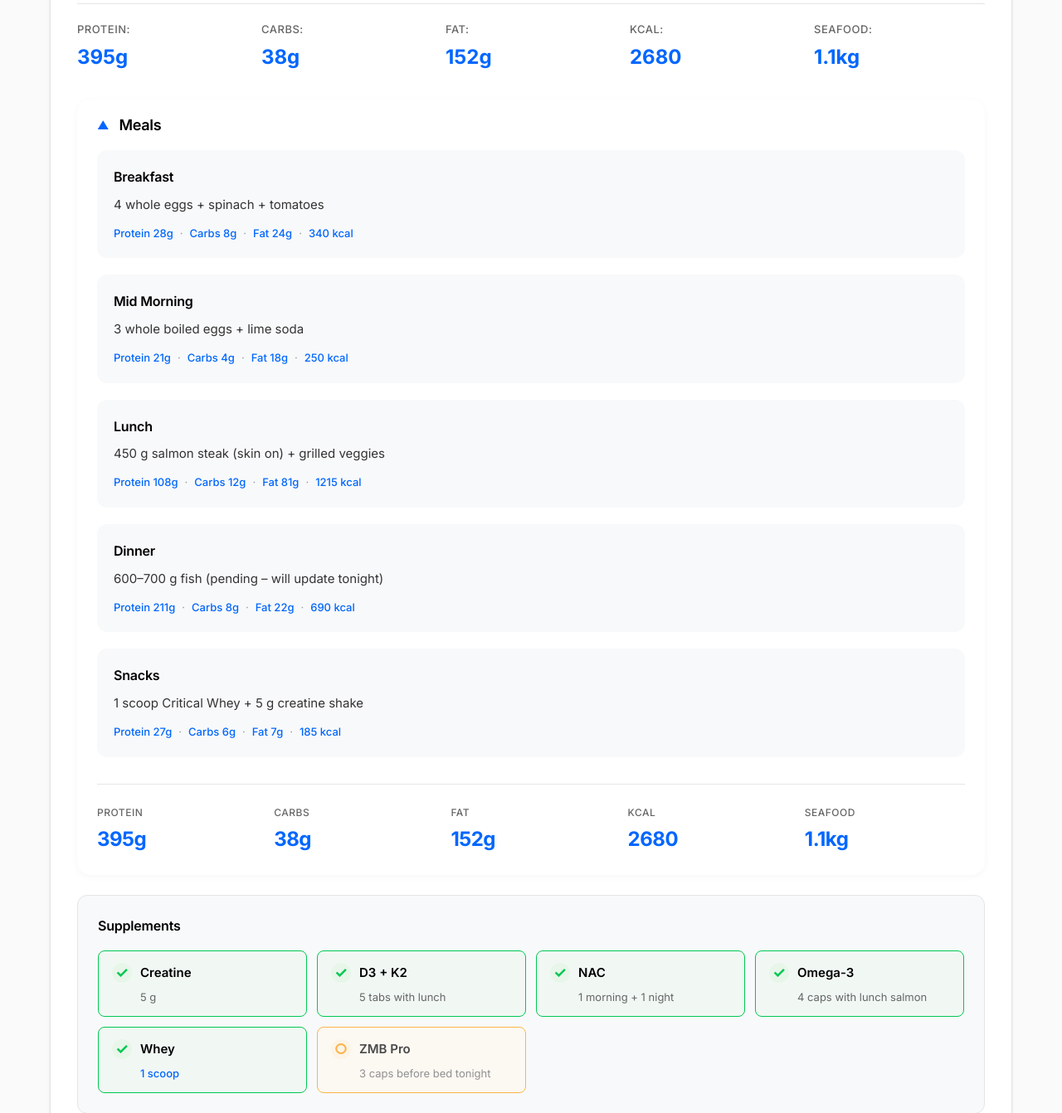
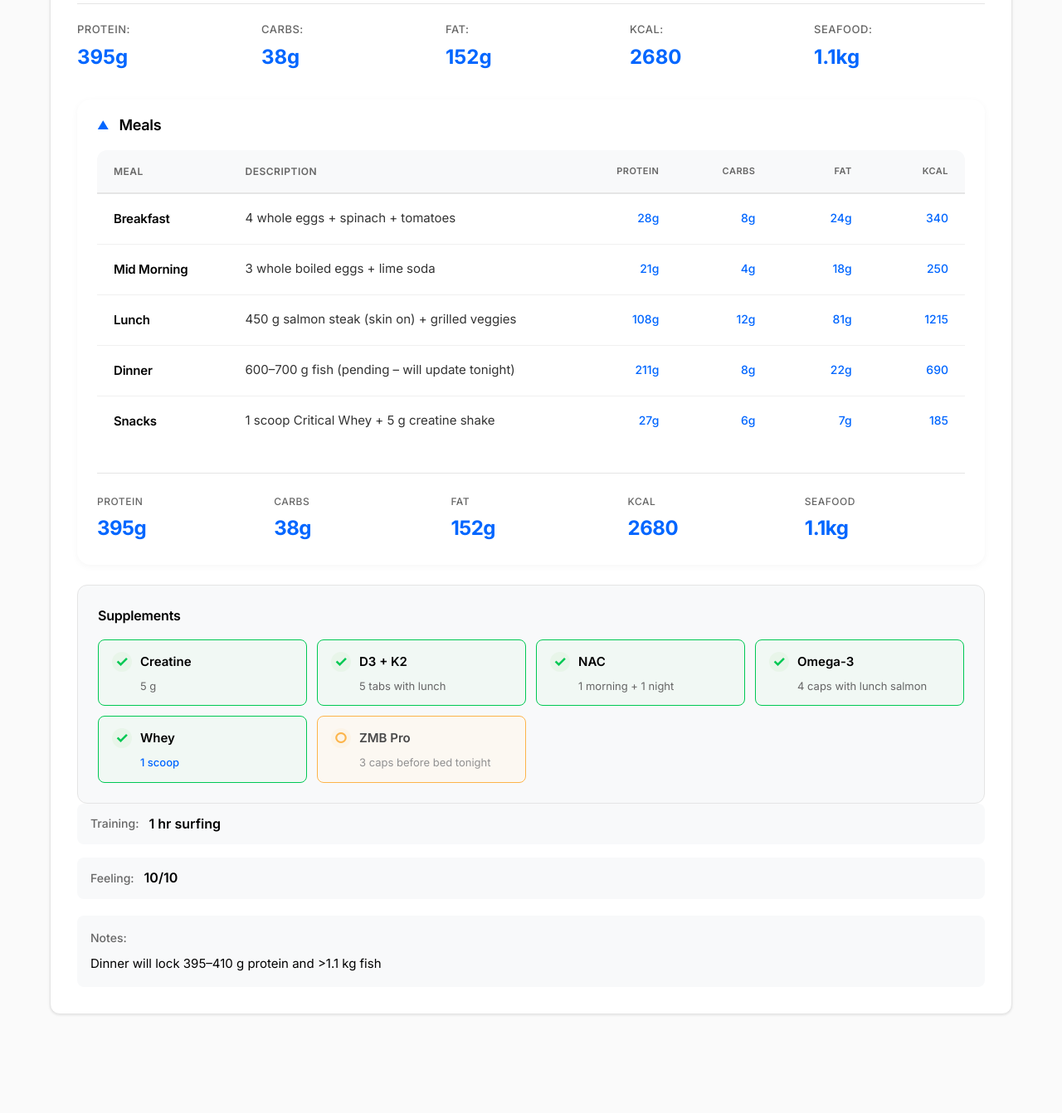
Before and after one commit to bhuram1980/transformation-dashboard, a Flask app: page / in a window 1280 px wide. Shown: the part 1252-2594 px from the top of the page at 83% size. After the commit the page ends 2476 px from the top, so only its background shows below. Run offline with Flask 3, Linux system fonts and the light colour scheme.

Commit message:
Convert meals display to clean table format

```diff
--- a/public/data/daily-logs/2025-11-21.json
+++ b/public/data/daily-logs/2025-11-21.json
@@ -25,7 +25,7 @@
     "nac":      { "taken": false, "note": "started Day 2" },
     "d3k2":     { "taken": true,  "dose": "5 tabs with lunch" },
     "zmb":      { "taken": true,  "dose": "3 caps before bed" },
-    "whey":     { "taken": false, "scoops": 0 },
+    "whey":     { "taken": true, "scoops": 1 },
     "creatine": { "taken": false }
   },
 
--- a/static/css/style.css
+++ b/static/css/style.css
@@ -567,59 +567,81 @@ body {
     padding: 0 24px 24px 24px;
 }
 
-.meals-detail-list {
-    display: flex;
-    flex-direction: column;
-    gap: 20px;
+.meals-table {
+    width: 100%;
+    border-collapse: collapse;
     margin-bottom: 32px;
+    background: #fff;
+    border-radius: 12px;
+    overflow: hidden;
 }
 
-.meal-detail-item {
-    padding: 20px;
+.meals-table thead {
     background: #f8f9fa;
-    border-radius: 12px;
-    transition: all 0.2s ease;
 }
 
-.meal-detail-item:hover {
-    background: #f0f4f8;
-    transform: translateY(-1px);
+.meals-table th {
+    padding: 16px 20px;
+    text-align: left;
+    font-size: 12px;
+    font-weight: 600;
+    color: #666;
+    text-transform: uppercase;
+    letter-spacing: 0.5px;
+    border-bottom: 2px solid #e5e5e5;
 }
 
-.meal-detail-header {
-    margin-bottom: 8px;
+.meals-table th.meal-col-name {
+    width: 15%;
+    min-width: 120px;
 }
 
-.meal-detail-name {
-    font-size: 16px;
+.meals-table th.meal-col-desc {
+    width: 40%;
+}
+
+.meals-table th.meal-col-macro {
+    width: 11%;
+    text-align: right;
+    font-size: 11px;
+}
+
+.meals-table tbody tr {
+    border-bottom: 1px solid #f0f0f0;
+    transition: background 0.15s ease;
+}
+
+.meals-table tbody tr:last-child {
+    border-bottom: none;
+}
+
+.meals-table tbody tr:hover {
+    background: #f8f9fa;
+}
+
+.meals-table td {
+    padding: 18px 20px;
+    font-size: 15px;
+    color: #000;
+    vertical-align: top;
+}
+
+.meals-table td.meal-col-name {
     font-weight: 600;
     color: #000;
     letter-spacing: -0.2px;
 }
 
-.meal-detail-description {
-    font-size: 15px;
+.meals-table td.meal-col-desc {
     color: #333;
-    line-height: 1.6;
-    margin-bottom: 12px;
+    line-height: 1.5;
 }
 
-.meal-detail-macros {
-    display: flex;
-    align-items: center;
-    gap: 8px;
-    font-size: 13px;
+.meals-table td.meal-col-macro {
+    text-align: right;
+    font-weight: 500;
     color: #0066ff;
-    font-weight: 500;
-}
-
-.meal-macro {
-    color: #0066ff;
-}
-
-.meal-macro-sep {
-    color: #999;
-    font-weight: 400;
+    font-size: 14px;
 }
 
 .meals-detail-totals {
--- a/static/js/dashboard.js
+++ b/static/js/dashboard.js
@@ -470,31 +470,44 @@ function loadDayMeals() {
 
                 const mealOrder = ['breakfast', 'midMorning', 'lunch', 'dinner', 'snacks'];
 
+                mealsHTML += `
+                    <table class="meals-table">
+                        <thead>
+                            <tr>
+                                <th class="meal-col-name">Meal</th>
+                                <th class="meal-col-desc">Description</th>
+                                <th class="meal-col-macro">Protein</th>
+                                <th class="meal-col-macro">Carbs</th>
+                                <th class="meal-col-macro">Fat</th>
+                                <th class="meal-col-macro">Kcal</th>
+                            </tr>
+                        </thead>
+                        <tbody>
+                `;
+
                 mealOrder.forEach(mealKey => {
                     const meal = selectedDayData.meals[mealKey];
                     if (meal && typeof meal === 'object' && meal !== null && meal.description) {
                         const desc = meal.description;
                         if (desc && desc.toLowerCase() !== 'none') {
                             mealsHTML += `
-                                <div class="meal-detail-item">
-                                    <div class="meal-detail-header">
-                                        <span class="meal-detail-name">${mealLabels[mealKey] || mealKey}</span>
-                                    </div>
-                                    <div class="meal-detail-description">${desc}</div>
-                                    <div class="meal-detail-macros">
-                                        <span class="meal-macro">Protein ${meal.protein || 0}g</span>
-                                        <span class="meal-macro-sep">·</span>
-                                        <span class="meal-macro">Carbs ${meal.carbs || 0}g</span>
-                                        <span class="meal-macro-sep">·</span>
-                                        <span class="meal-macro">Fat ${meal.fat || 0}g</span>
-                                        <span class="meal-macro-sep">·</span>
-                                        <span class="meal-macro">${meal.kcal || 0} kcal</span>
-                                    </div>
-                                </div>
+                                <tr class="meal-table-row">
+                                    <td class="meal-col-name">${mealLabels[mealKey] || mealKey}</td>
+                                    <td class="meal-col-desc">${desc}</td>
+                                    <td class="meal-col-macro">${meal.protein || 0}g</td>
+                                    <td class="meal-col-macro">${meal.carbs || 0}g</td>
+                                    <td class="meal-col-macro">${meal.fat || 0}g</td>
+                                    <td class="meal-col-macro">${meal.kcal || 0}</td>
+                                </tr>
                             `;
                         }
                     }
                 });
+
+                mealsHTML += `
+                        </tbody>
+                    </table>
+                `;
 
                 mealsHTML += `
                             </div>
```
